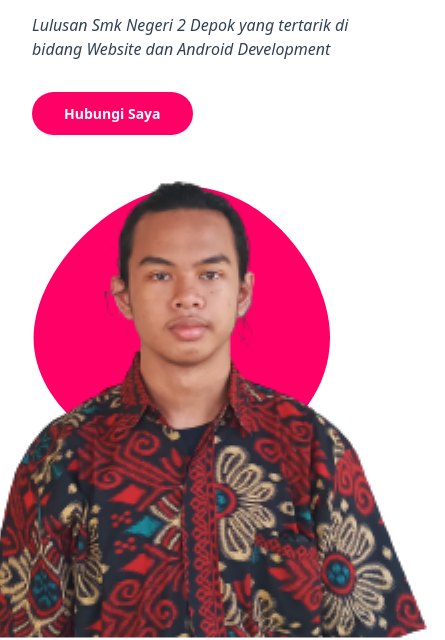
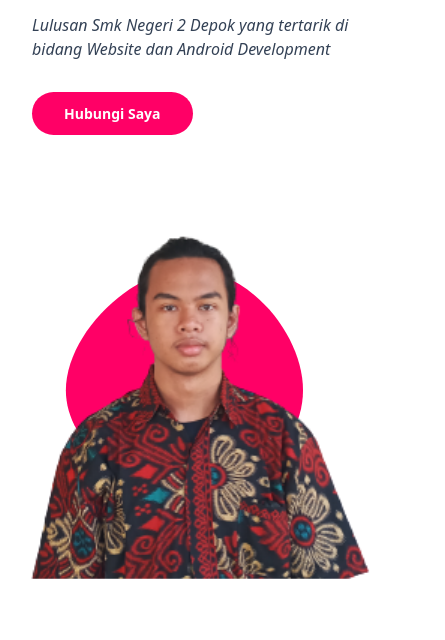
Before and after one commit to hansfigo/personalweb-v1, a website: page index.html in a window 390 px wide. Shown: the part 215-855 px from the top of the page, 445 px wide, since content can reach past the window. Drawn offline with Linux system fonts and the light colour scheme.

Commit message:
fix_mobile

```diff
--- a/index.html
+++ b/index.html
@@ -76,9 +76,9 @@
                 </div>
                 <div class="w-full self-end px-4 lg:w-1/2">
                     <div class="relative pt-40 lg:mt-10 lg:right-0">
-                        <img src="dist/img/profile-pict.png" alt="Claudio" class="max-w-full mx-auto scale-200">
-                        <span class="absolute -bottom-20 -z-10 left-1/2 -translate-x-1/2">
-                            <svg width="500" height="500" viewBox="0 0 200 200" xmlns="http://www.w3.org/2000/svg">
+                        <img src="dist/img/profile-pict.png" alt="Claudio" class="max-w-full mx-auto scale-150 md:scale-200 ">
+                        <span class="absolute -bottom-20 -z-10 left-1/2 -translate-x-1/2 scale-100">
+                            <svg width="400" height="400" viewBox="0 0 200 200" xmlns="http://www.w3.org/2000/svg">
                                 <path fill="#FF0066"
                                     d="M49.1,-4.4C49.1,21,24.6,42,-2.4,42C-29.4,42,-58.7,21,-58.7,-4.4C-58.7,-29.7,-29.4,-59.4,-2.4,-59.4C24.6,-59.4,49.1,-29.7,49.1,-4.4Z"
                                     transform="translate(100 100) scale(1.1)" />
@@ -434,7 +434,7 @@
                         </a>
                 </div>
                 <div class="w-full flex items-center justify-center text-center">
-                    <h1 class="text-slate-300 font-bold">Dibuat oleh Claudio Hans Figo l Powered By Tailwind CSS 3.</h1>
+                    <h1 class="text-slate-300 font-bold">Dibuat Oleh Claudio Hans Figo l Powered By Tailwind CSS 3.</h1>
                 </div>
             </div>
         </div>
--- a/src/input.css
+++ b/src/input.css
@@ -7,7 +7,6 @@
     backdrop-filter: blur(5px);
     box-shadow: inset 0 -1px 0 0 rgba(0, 0, 0, 0.1);
 }
-
 .hamburger-line{
     @apply w-[30px] h-[2px] my-2 block bg-slate-400;
 }
```
Also changed, not shown: dist/output.css.
